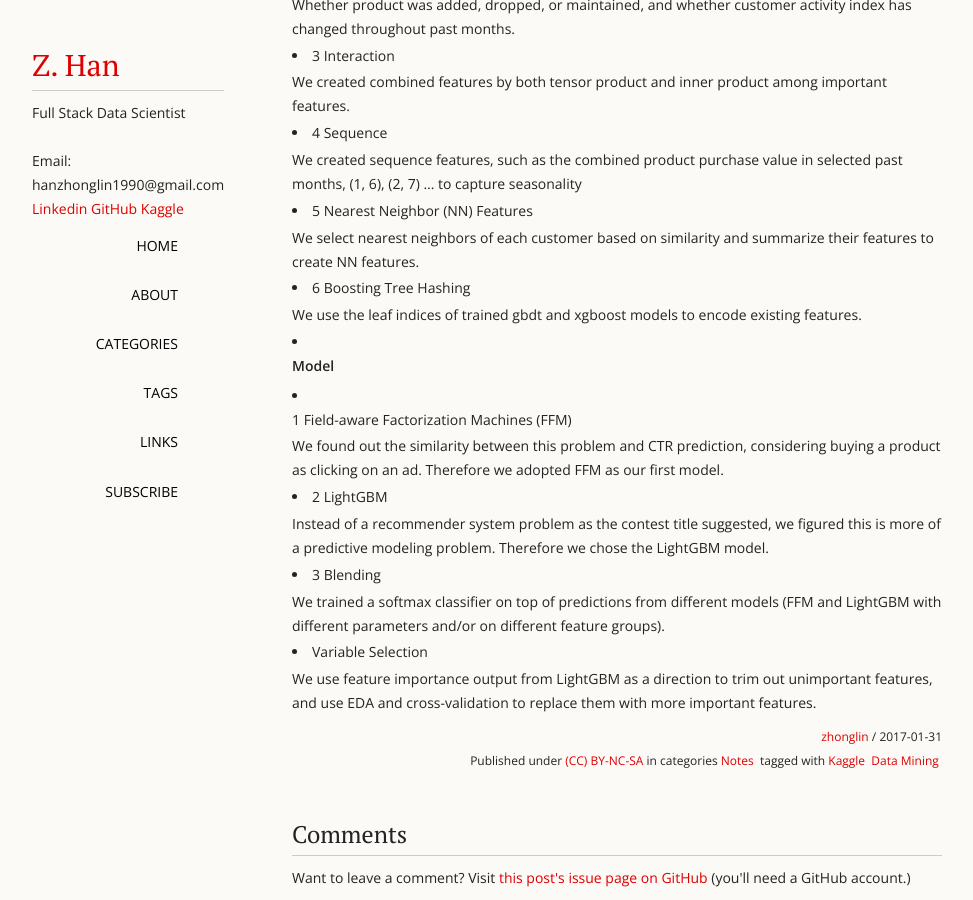
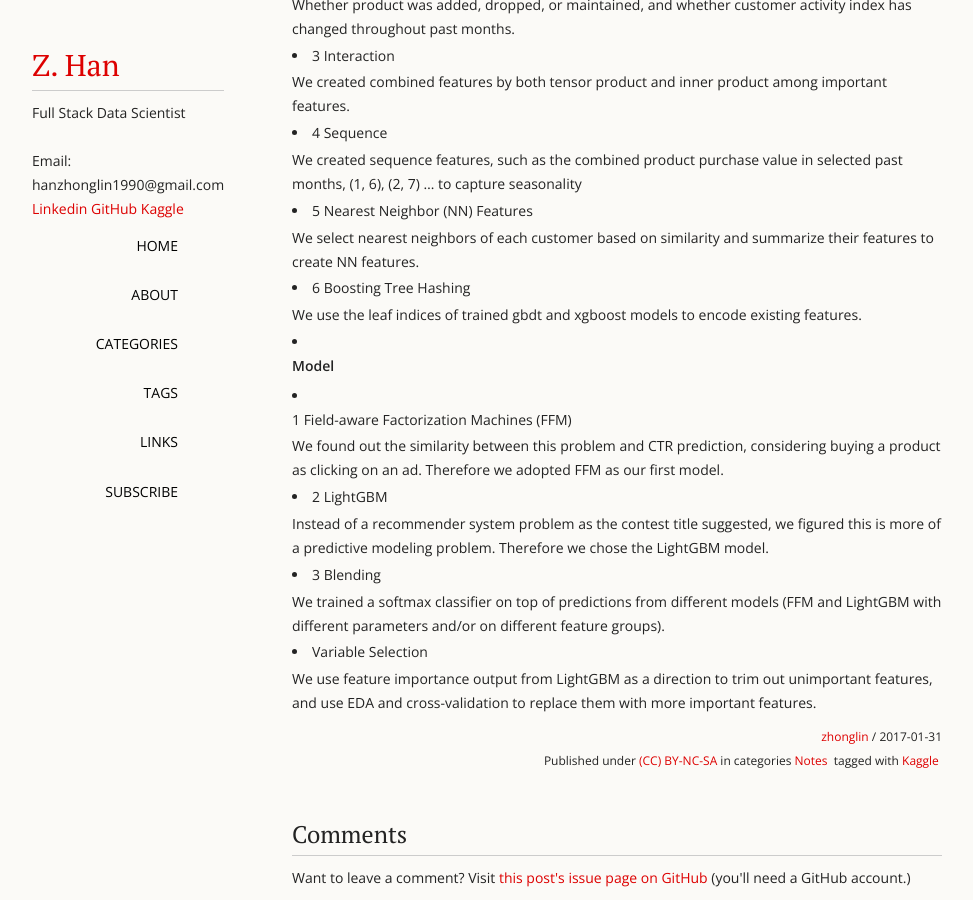
Before and after one commit to forgebach/forgebach.github.io, a Jekyll site: the page built from _posts/2017-01-31-Kaggle-Santander-solution.md, in a window 1280 px wide and 900 px high, scrolled down 2278 px. Shown: the whole window, without its empty margins (18-991 px from the left). Built offline with Jekyll 4.4.1, drawn with Linux system fonts in a browser that asks for light colours.

Commit message:
new changes

```diff
--- a/_posts/2017-01-31-Kaggle-Santander-solution.md
+++ b/_posts/2017-01-31-Kaggle-Santander-solution.md
@@ -5,7 +5,6 @@ categories:
 - Notes
 tags:
 - Kaggle
-- Data Mining
 ---
 * Last December,my friend Mu Tian [github](https://github.com/kevinmtian) and I participated a kaggle contest for santander product recommendation predictions [link](https://www.kaggle.com/c/santander-product-recommendation). We competed as a team **_WindFireLoop_** . Eventually, we ranked as 12nd in Public LB and 16th in Private LB. This is a solution write-up for our team by Mu.
 
```
